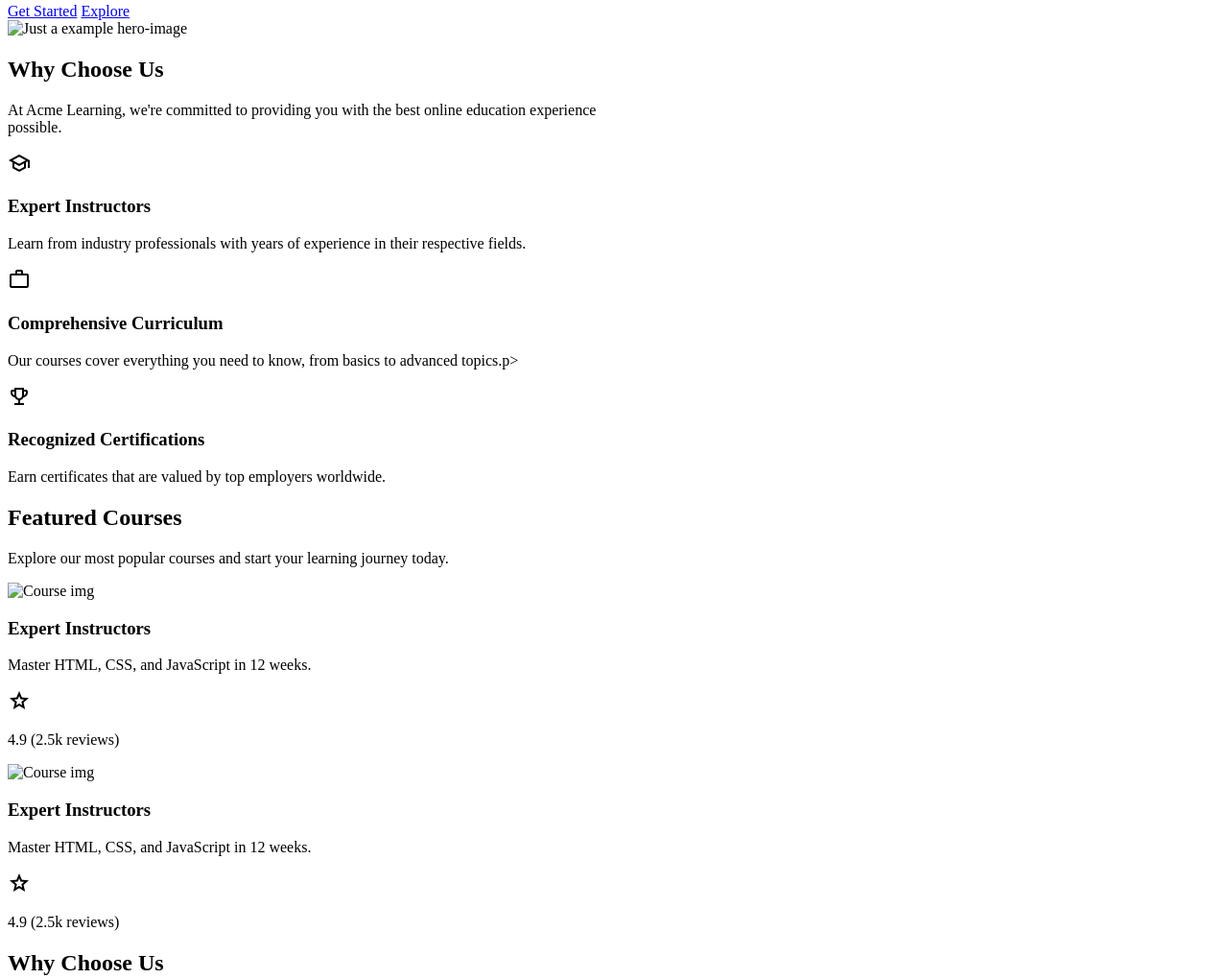
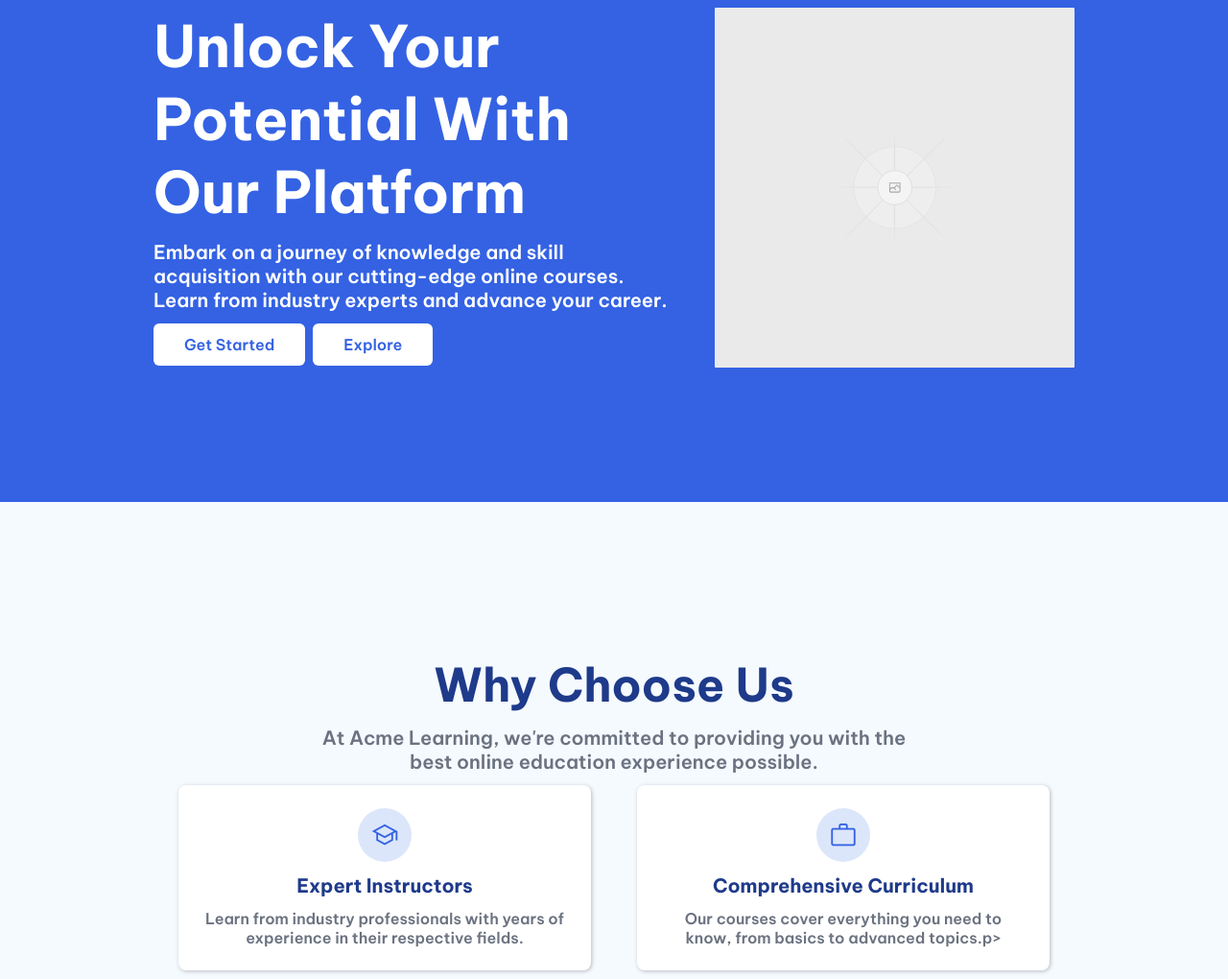
Before and after one commit to EssEnemiGz/angel-class-web, a plain HTML site: page index.html in a window 1280 px wide. Shown: the part 204-1224 px from the top of the page at 96% size. Drawn offline with nearby package versions, Linux system fonts and the light colour scheme; the site is published under a folder, as on GitHub Pages, so addresses that start at the root find nothing; a web font is replaced by a local one.

Commit message:
"Minor change in folder structure"

```diff
--- a/index.html
+++ b/index.html
@@ -5,7 +5,7 @@
     <meta charset="UTF-8">
     <meta name="viewport" content="width=device-width, initial-scale=1.0">
     <title>Document</title>
-    <link rel="stylesheet" href="/static/css/style.css">
+    <link rel="stylesheet" href="static/css/style.css">
     <link rel="preconnect" href="https://fonts.googleapis.com">
     <link rel="preconnect" href="https://fonts.gstatic.com" crossorigin>
     <link
@@ -47,7 +47,7 @@
                         <a href="#" class="--button-white --semi-bold">Explore</a>
                     </div>
                 </div>
-                <img src="/static/img/placeholder.svg" alt="Just a example hero-image" class="hero-image" width="375"
+                <img src="static/img/placeholder.svg" alt="Just a example hero-image" class="hero-image" width="375"
                     height="375">
             </section>
             <section class="--section --background-blue-death">
@@ -92,7 +92,7 @@
                         popular courses and start your learning journey today.</p>
                     <div class="--two-cards-container --gap-48">
                         <div class="--card --card-extended --block-container --gap-12">
-                            <img src="/static/img/placeholder.svg" alt="Course img" width="410" height="190"
+                            <img src="static/img/placeholder.svg" alt="Course img" width="410" height="190"
                                 style="object-fit: none;">
                             <h3 class="--subtitle --font-blue">Expert Instructors</h3>
                             <p class="--font-gray --semi-bold">Master HTML, CSS, and JavaScript in 12 weeks.</p>
@@ -105,7 +105,7 @@
                         </div>
                         <div>
                             <div class="--card --card-extended --block-container --gap-12">
-                                <img src="/static/img/placeholder.svg" alt="Course img" width="410" height="190"
+                                <img src="static/img/placeholder.svg" alt="Course img" width="410" height="190"
                                     style="object-fit: none;">
                                 <h3 class="--subtitle --font-blue">Expert Instructors</h3>
                                 <p class="--font-gray --semi-bold">Master HTML, CSS, and JavaScript in 12 weeks.</p>
@@ -219,7 +219,7 @@
     </footer>
 
     <!-- CUSTOM JS -->
-     <script src="/static/js/script.js"></script>
+     <script src="static/js/script.js"></script>
 </body>
 
 </html>
```
